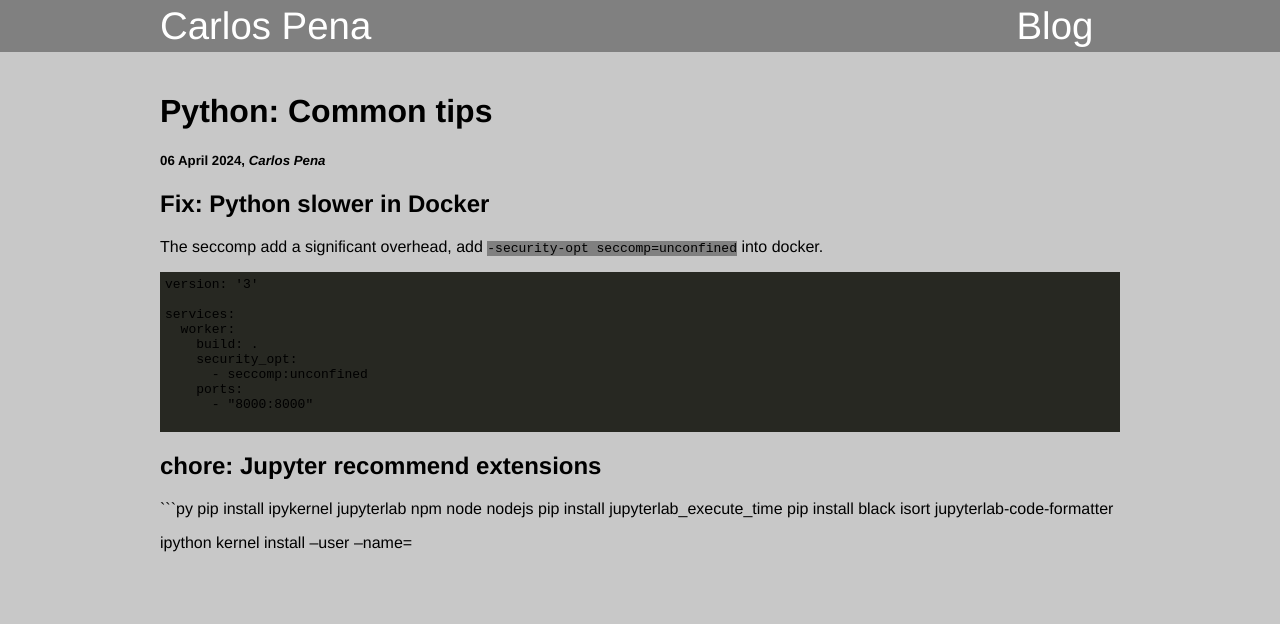
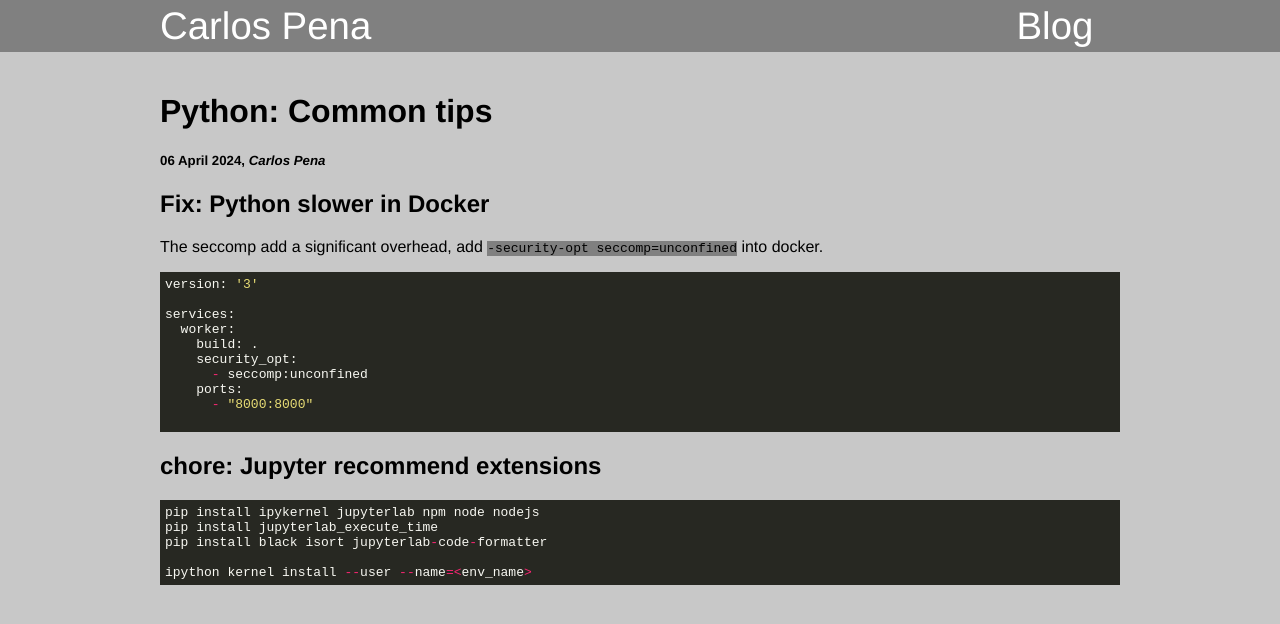
Before and after one commit to CarlosPena00/carlospena00.github.io, a Jekyll site: the page built from _posts/2024-04-07-python-common-tips.md, in a window 1280 px wide. Shown: the top 624 px of the page. Built offline with Jekyll 4.4.1, drawn with Linux system fonts in a browser that asks for light colours.

Commit message:
fix: Fix visualization in python-common-tips post

````diff
--- a/_posts/2024-04-07-python-common-tips.md
+++ b/_posts/2024-04-07-python-common-tips.md
@@ -9,7 +9,7 @@ date: 2024-04-06
 
 The seccomp add a significant overhead, add `-security-opt seccomp=unconfined` into docker.
 
-```Dockerfile
+```py
 version: '3'
 
 services:
@@ -31,3 +31,4 @@ pip install jupyterlab_execute_time
 pip install black isort jupyterlab-code-formatter
 
 ipython kernel install --user --name=<env_name>
+```
````
